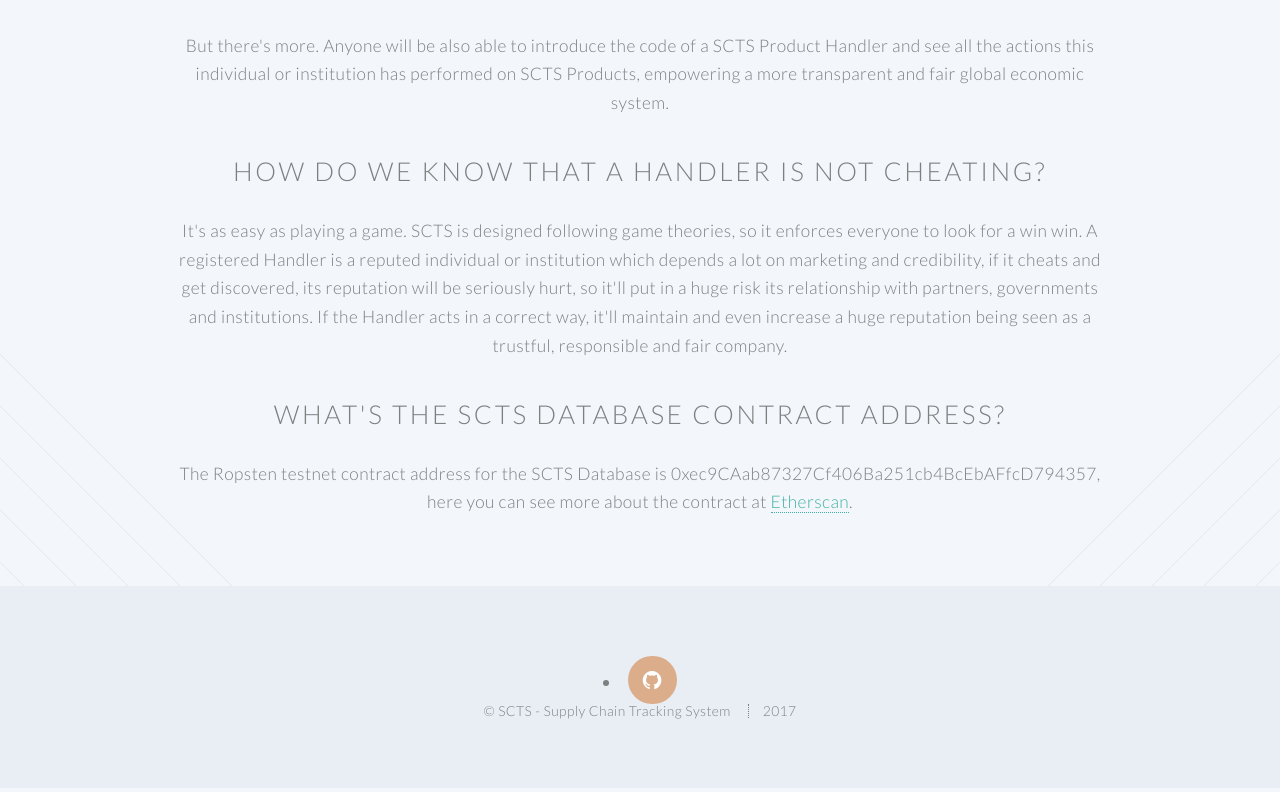
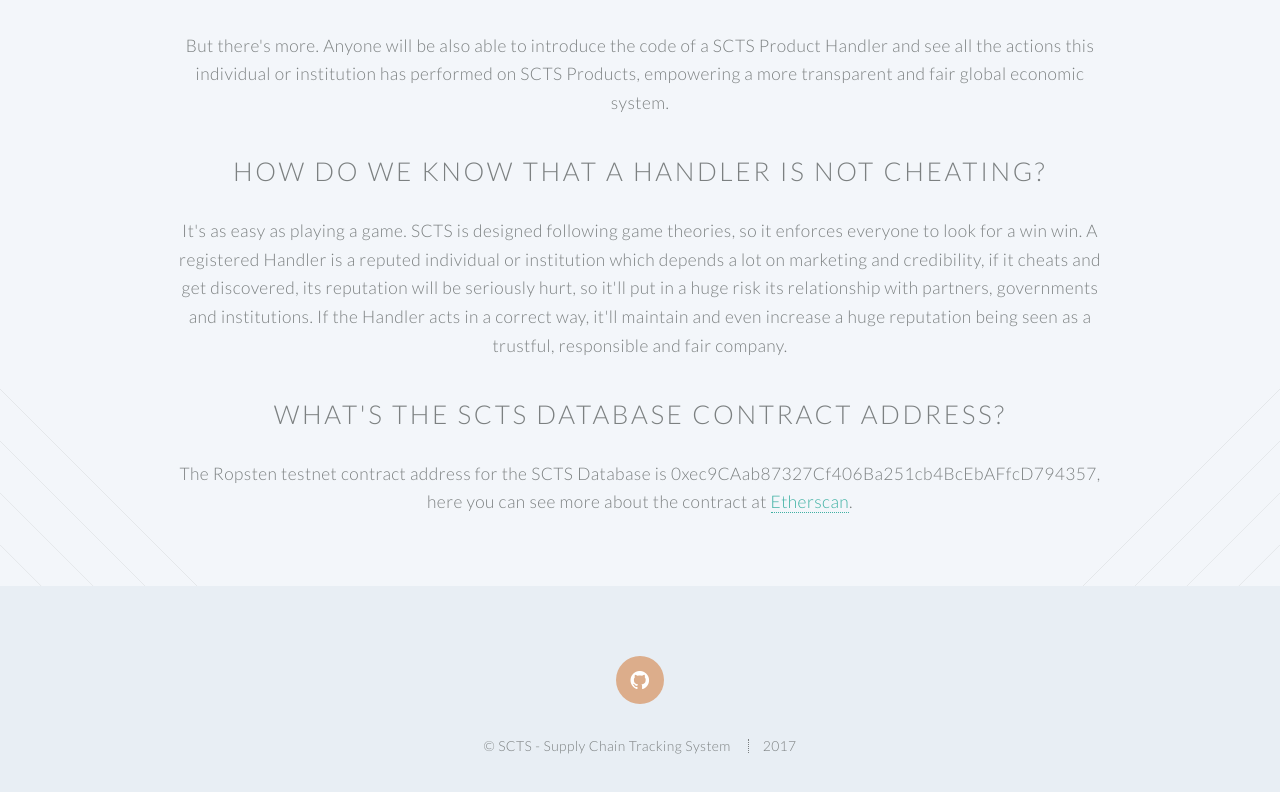
Before and after one commit to AtrauraBlockchain/scts, a plain HTML site: page web/faq.html in a window 1280 px wide. Shown: the part 1243-2035 px from the top of the page. Drawn offline with Linux system fonts and the light colour scheme.

```diff
--- a/web/faq.html
+++ b/web/faq.html
@@ -83,7 +83,8 @@
 
 			<!-- Footer -->
 				<footer id="footer">
-<li><a href="https://github.com/anrodon/tracking-blockchain" class="icon circle fa-github"><span class="label">Github</span></a>
+					<ul class="icons">
+						<li><a href="https://github.com/anrodon/tracking-blockchain" class="icon circle fa-github"><span class="label">Github</span></a>
 		</li>
 		</ul>
 
```
Also changed, not shown: web/tracker.html (+2 -0 lines), README.md.
